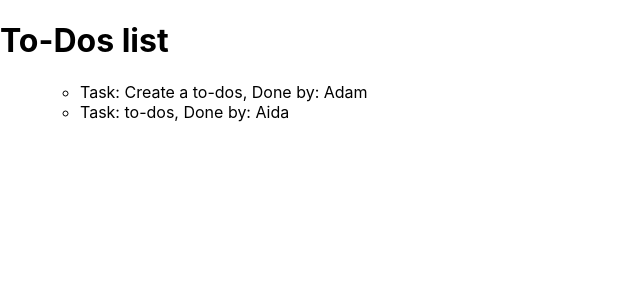
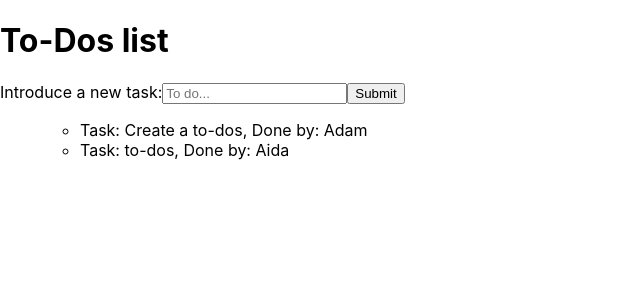
Before and after one commit to adamelamrani/to-do-list-front, a React (Create React App) app: page / in a window 1280 px wide. Shown: the top 300 px of the page, without its empty margins (0-640 px from the left). Built offline with nearby package versions, Linux system fonts and the light colour scheme.

Commit message:
Created input component and tested it

```diff
--- a/src/App.js
+++ b/src/App.js
@@ -1,3 +1,4 @@
+import InputTask from "./components/InputTask/InputTask";
 import TaskList from "./components/TaskList/TaskList";
 
 function App() {
@@ -5,8 +6,9 @@ function App() {
     <>
       <main>
         <h1>To-Dos list</h1>
+        <InputTask />
         <ul>
-          <TaskList></TaskList>
+          <TaskList />
         </ul>
       </main>
     </>
--- /dev/null
+++ b/src/components/InputTask/InputTask.js
@@ -0,0 +1,13 @@
+const InputTask = () => {
+  return (
+    <>
+      <label htmlFor="task">Introduce a new task:</label>
+      <input type="text" name="task" placeholder="To do..." required></input>
+      <button type="submit" className="input-button">
+        Submit
+      </button>
+    </>
+  );
+};
+
+export default InputTask;
```
Also changed, not shown: 2 other files (tests, documents, lock files or other folders).
